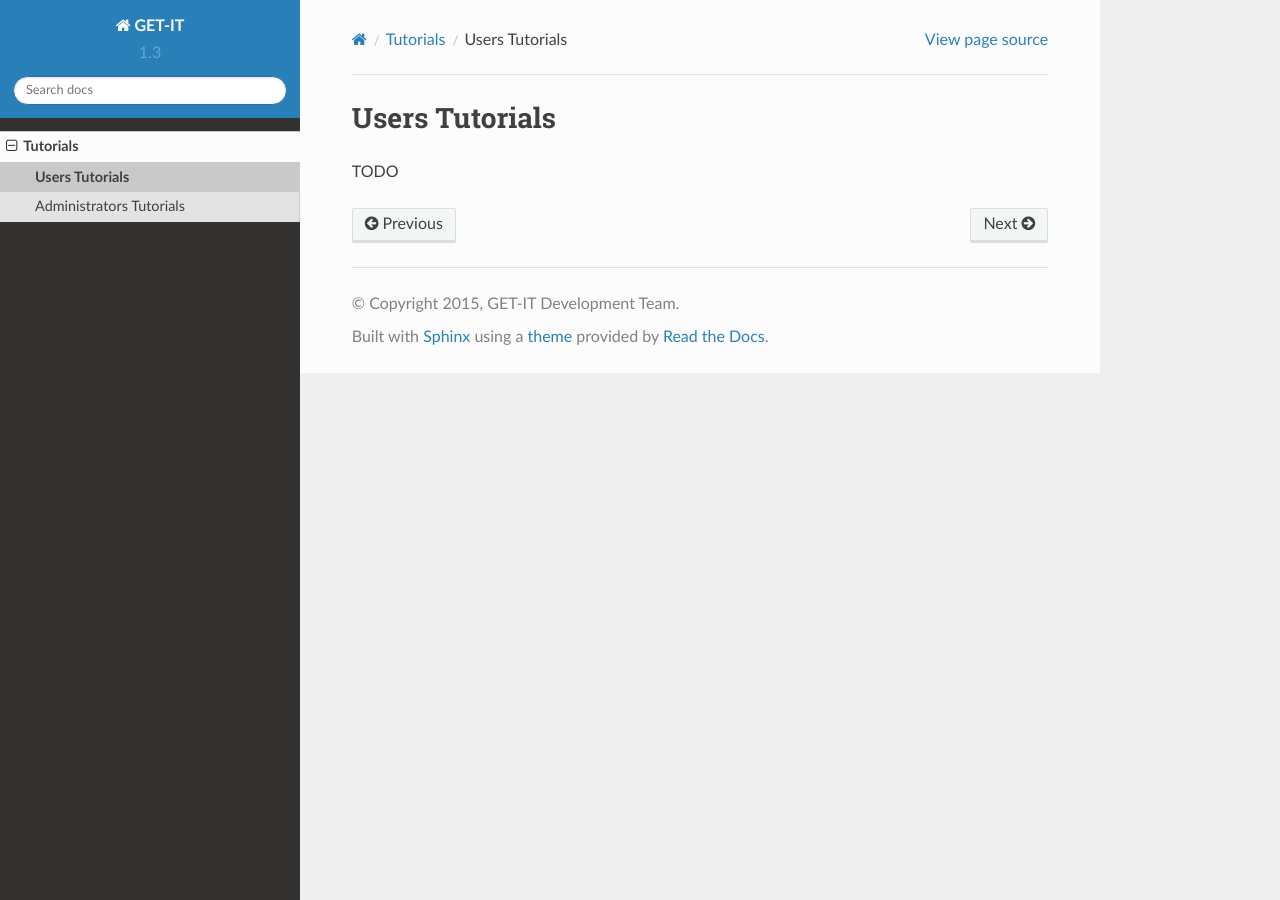
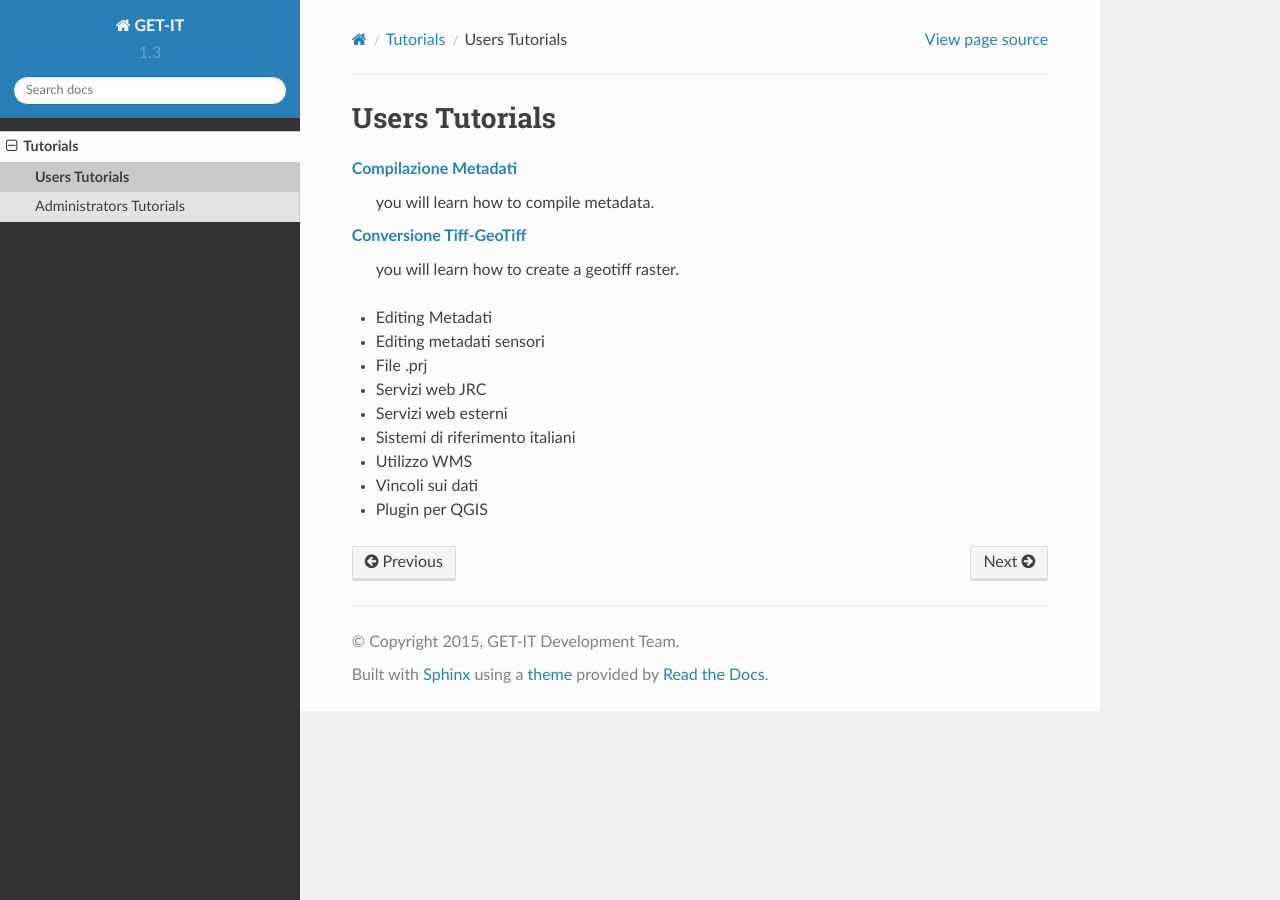
Before and after one commit to SP7-Ritmare/starterkit, a Sphinx documentation site: the page built from docs/tutorials/users/index.rst, in a window 1280 px wide. Built offline with Sphinx 7.4.7 and the Read the Docs theme 2.0.0, drawn with Linux system fonts in a browser that asks for light colours.

Commit message:
new pages users

```diff
--- a/docs/tutorials/users/index.rst
+++ b/docs/tutorials/users/index.rst
@@ -4,4 +4,21 @@
 Users Tutorials
 ===============
 
-TODO
+.. toctree::
+   :maxdepth: 2
+
+:ref:`compilazione_metadati`
+           you will learn how to compile metadata.
+
+:ref:`conversione_geotiff`
+         you will learn how to create a geotiff raster.
+
+* Editing Metadati
+* Editing metadati sensori
+* File .prj
+* Servizi web JRC
+* Servizi web esterni
+* Sistemi di riferimento italiani
+* Utilizzo WMS
+* Vincoli sui dati
+* Plugin per QGIS
```
Also changed, not shown: docs/tutorials/users/compilazione_metadati/index.rst (added, +20 -0 lines), docs/tutorials/users/conversione_geotiff/index.rst (added, +20 -0 lines).
